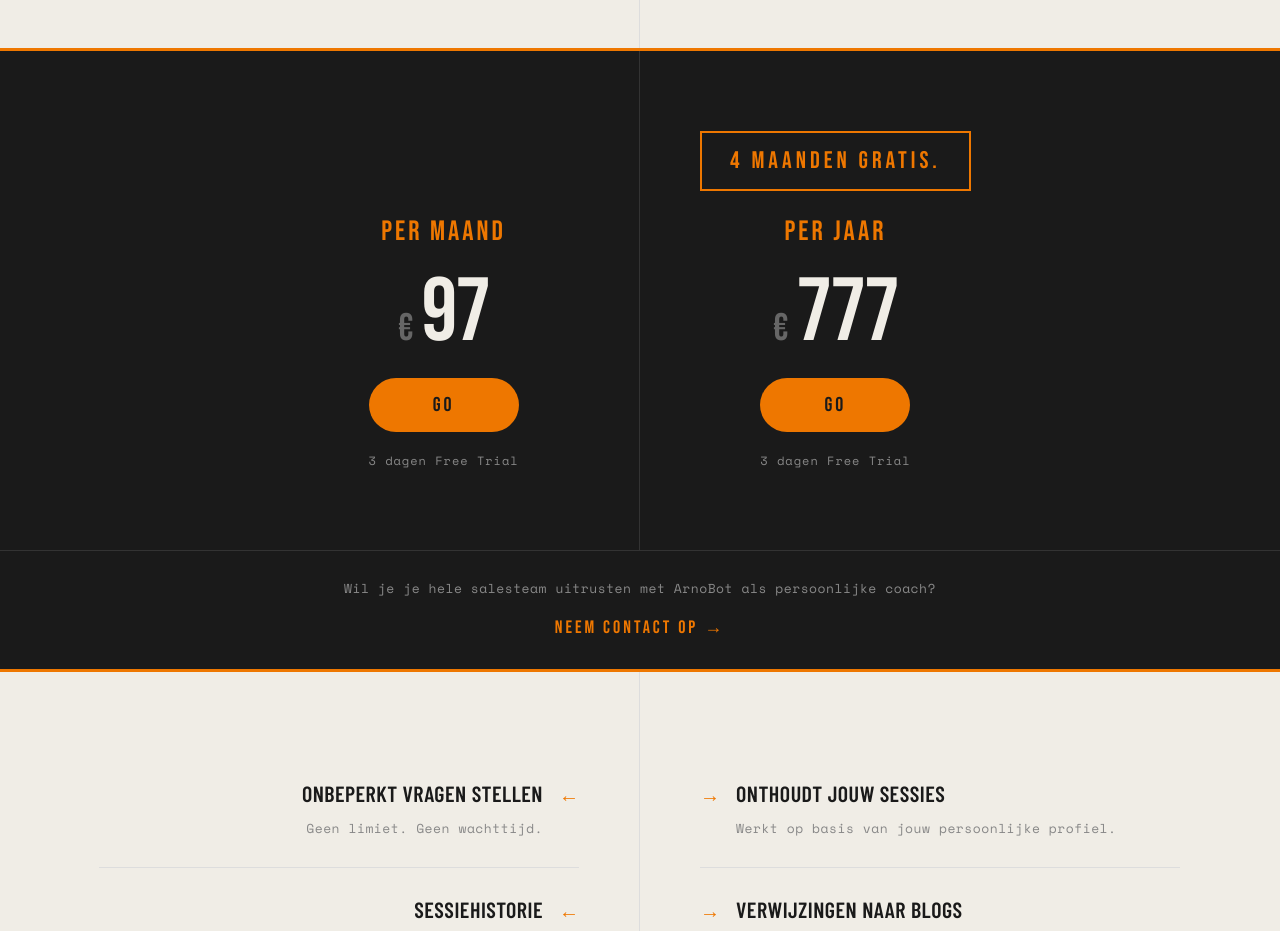
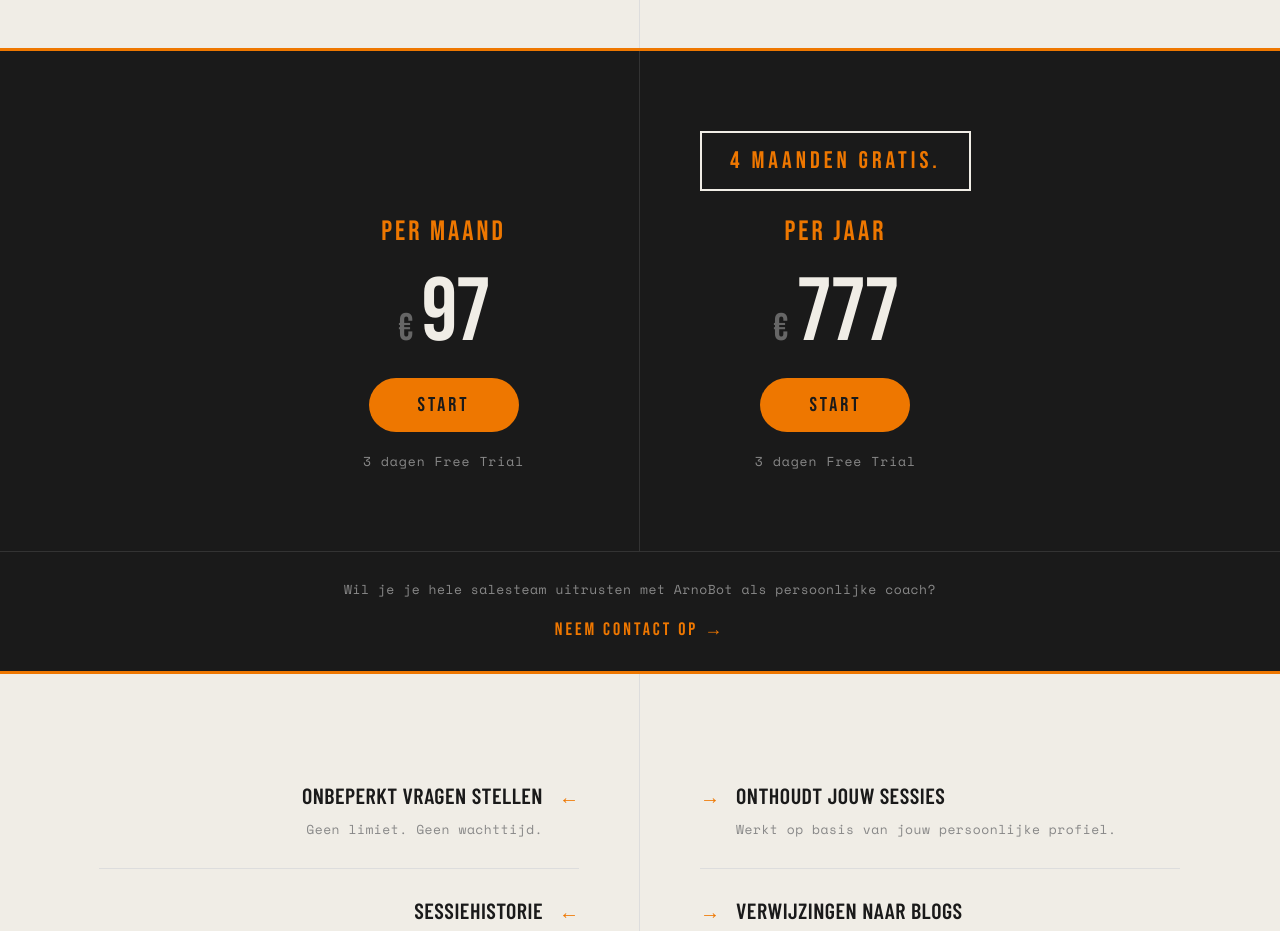
Before and after one commit to arnoceo-ops/arno-blog, a Next.js app: page /arnobot in a window 1280 px wide. Shown: the part 1360-2291 px from the top of the page. Built offline with nearby package versions, Linux system fonts and the light colour scheme; a web font is replaced by a local one.

Commit message:
fix: GO naar START, kaderborder badge lichtgrijs, free trial 13px

```diff
--- a/app/arnobot/page.tsx
+++ b/app/arnobot/page.tsx
@@ -278,9 +278,9 @@ export default function ArnoBotLandingPage() {
               background:'#EE7700', color:'#1a1a1a', fontFamily:"'Bebas Neue', sans-serif",
               fontSize:'20px', letterSpacing:'3px', padding:'12px 0', width:'150px', borderRadius:'999px',
               transition:'background 0.2s'
-            }}>GO</a>
+            }}>START</a>
             <a href="https://royaldutchsales.com/arnobot?plan=trial" style={{
-              fontSize:'12px', color:'#888', fontFamily:"'Space Mono', monospace",
+              fontSize:'13px', color:'#888', fontFamily:"'Space Mono', monospace",
               textDecoration:'none', letterSpacing:'1px'
             }}>3 dagen Free Trial</a>
           </div>
@@ -288,7 +288,7 @@ export default function ArnoBotLandingPage() {
         {/* RIGHT: PER JAAR — zelfde kolom als canvas-right */}
         <div className="canvas-right" style={{background:'#1a1a1a', justifyContent:'center', alignItems:'flex-start', padding:'80px 60px'}}>
           <div style={{display:'flex', flexDirection:'column', alignItems:'center', gap:'20px', textAlign:'center'}}>
-            <div style={{border:'2px solid #EE7700', padding:'10px 28px', fontFamily:"'Bebas Neue', sans-serif", fontSize:'24px', letterSpacing:'4px', color:'#EE7700', textTransform:'uppercase'}}>4 maanden gratis.</div>
+            <div style={{border:'2px solid rgb(240,237,230)', padding:'10px 28px', fontFamily:"'Bebas Neue', sans-serif", fontSize:'24px', letterSpacing:'4px', color:'#EE7700', textTransform:'uppercase'}}>4 maanden gratis.</div>
             <span style={{fontSize:'28px', letterSpacing:'3px', textTransform:'uppercase', color:'#EE7700', fontFamily:"'Bebas Neue', sans-serif"}}>Per jaar</span>
             <div style={{display:'flex', alignItems:'baseline', gap:'8px'}}>
               <span style={{fontFamily:"'Bebas Neue', sans-serif", fontSize:'clamp(28px, 3vw, 44px)', color:'#666', letterSpacing:0}}>€</span>
@@ -299,9 +299,9 @@ export default function ArnoBotLandingPage() {
               background:'#EE7700', color:'#1a1a1a', fontFamily:"'Bebas Neue', sans-serif",
               fontSize:'20px', letterSpacing:'3px', padding:'12px 0', width:'150px', borderRadius:'999px',
               transition:'background 0.2s'
-            }}>GO</a>
+            }}>START</a>
             <a href="https://royaldutchsales.com/arnobot?plan=trial" style={{
-              fontSize:'12px', color:'#888', fontFamily:"'Space Mono', monospace",
+              fontSize:'13px', color:'#888', fontFamily:"'Space Mono', monospace",
               textDecoration:'none', letterSpacing:'1px'
             }}>3 dagen Free Trial</a>
           </div>
```
